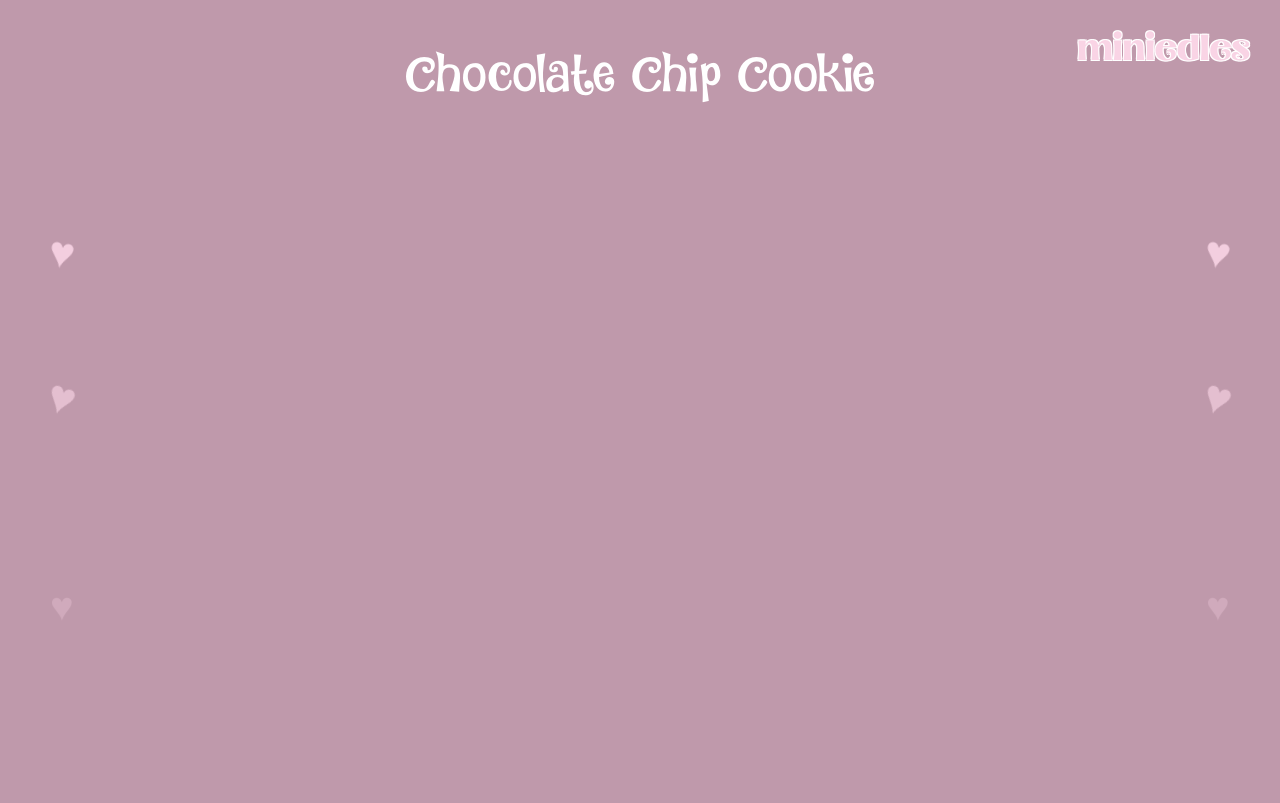
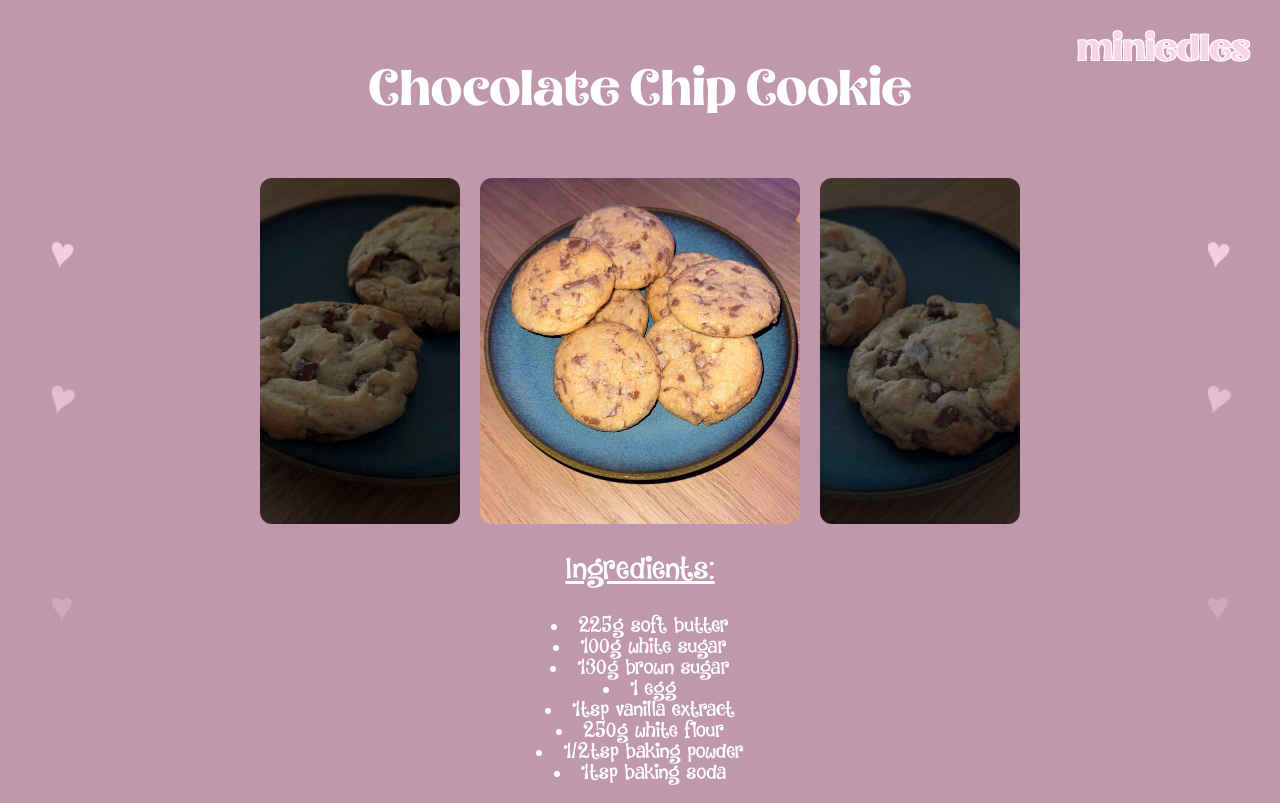
Before and after one commit to miniedles/web, a plain HTML site: page recipes/chocchipcookie.html in a window 1280 px wide. Drawn offline with Linux system fonts and the light colour scheme.

Commit message:
update06

```diff
--- a/recipes/chocchipcookie.html
+++ b/recipes/chocchipcookie.html
@@ -18,5 +18,24 @@
      <span>♥</span>
      <span>♥</span>
     </div>
-    <p style="font-size: 50px;" class="body-text">Chocolate Chip Cookie</p>
+    <p style="font-size: 50px;" class="header-text">Chocolate Chip Cookie</p>
+    <div class="image-row">
+     <img src="assets/IMG_3397.PNG" style="width: 200px" alt="Chocolate Chip Cookie">
+     <img src="assets/IMG_3409.PNG" style="width: 320px" alt="Chocolate Chip Cookie">
+     <img src="assets/IMG_3398.PNG" style="width: 200px" alt="Chocolate Chip Cookie">
+    </div>
+    <p style="font-size: 30px" class="body-text"><u>Ingredients:</u></p>
+    <ul class="body-text" style="font-size: 20px">
+     <li>225g soft butter</li>
+     <li>100g white sugar</li>
+     <li>130g brown sugar</li>
+     <li>1 egg</li>
+     <li>1tsp vanilla extract</li>
+     <li>250g white flour</li>
+     <li>1/2tsp baking powder</li>
+     <li>1tsp baking soda</li>
+    </ul>
+
+
+
 </body>
--- a/recipes/style.css
+++ b/recipes/style.css
@@ -24,7 +24,7 @@ body {
   background: #bf99ab;
   text-align: center;
   font-family: 'BodyFont', sans-serif;
-  color: black;
+  color: rgb(255, 255, 255);
 }
 
 .animated-title {
@@ -242,3 +242,25 @@ body {
 .home-button:hover {
   transform: scale(1.1);
 }
+
+.image-row {
+  display: flex;
+  justify-content: center;
+  gap: 20px;
+  margin-top: 30px;
+}
+
+.image-row img {
+  width: auto;
+  height: auto;
+  border-radius: 12px;
+}
+
+ul {
+  list-style-position: inside;
+  padding-left: 0;
+  margin-left: 0;
+  font-family: 'BodyFont';
+  font-size: 24px;
+  color: white;
+}
```
